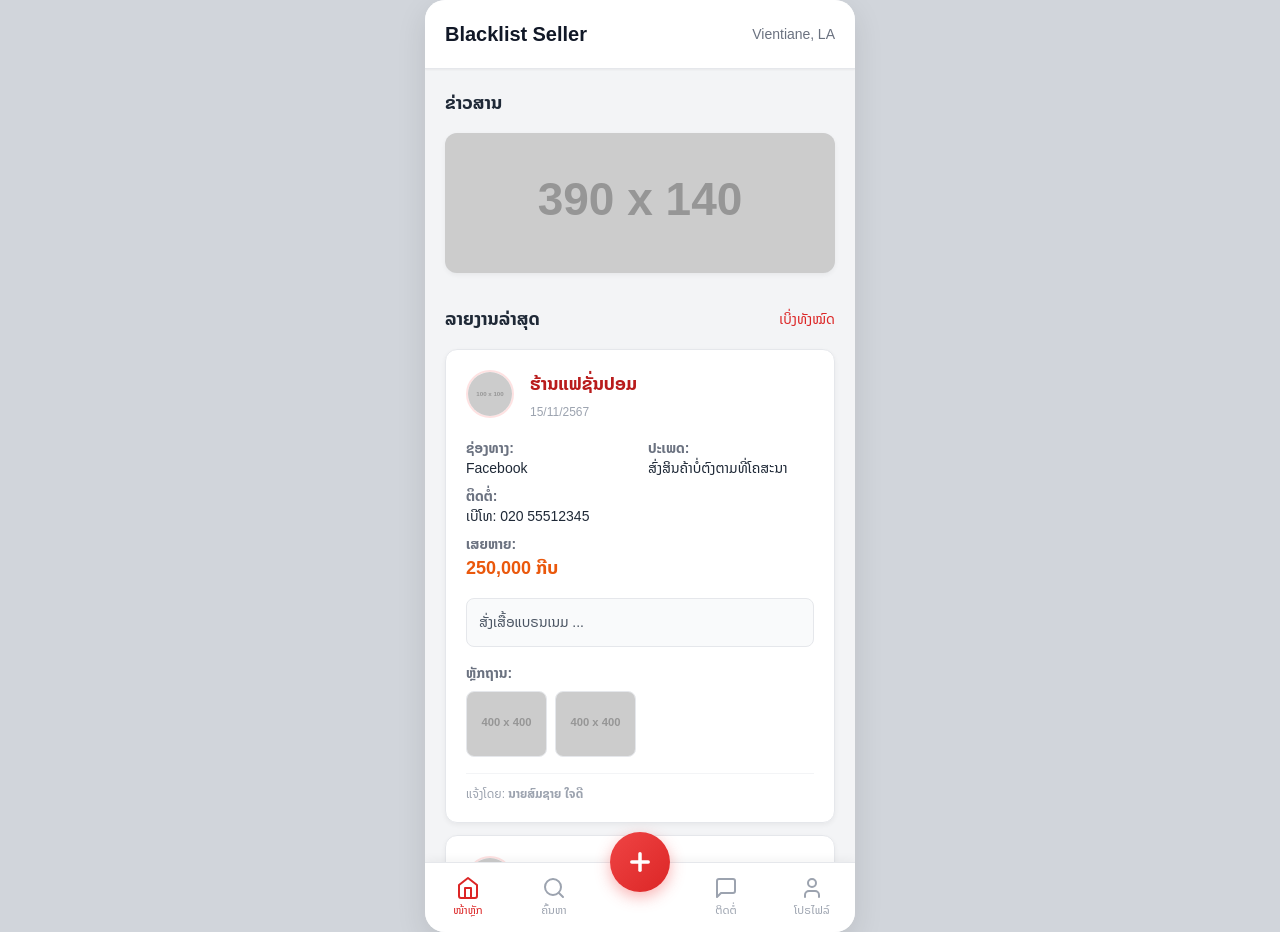
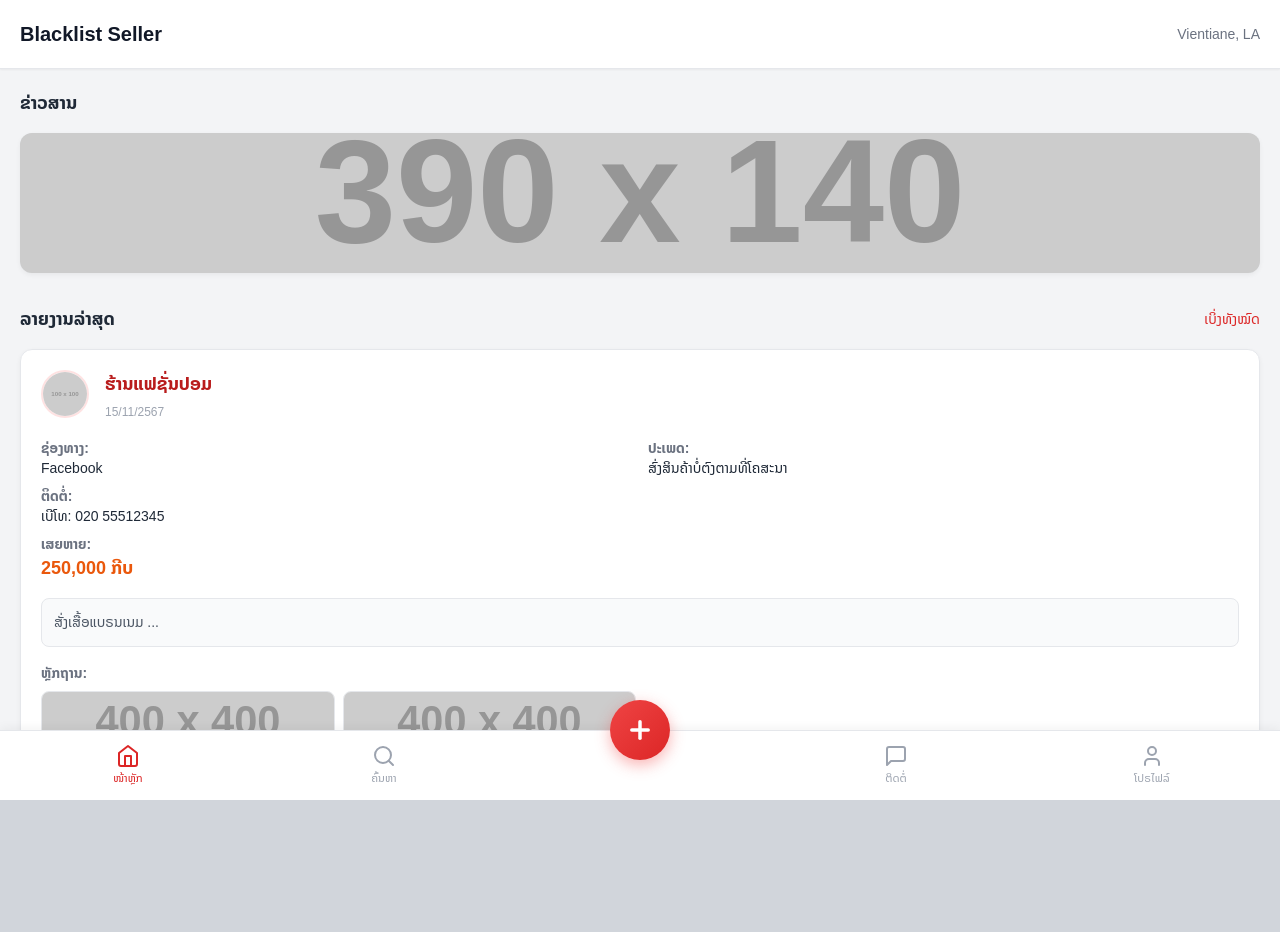
Before and after one commit to THONEPANYA/itne-demo, a plain HTML site: page index.html in a window 1280 px wide. After the commit the page ends 800 px from the top, so only its background shows below. Drawn offline with nearby package versions, Linux system fonts and the light colour scheme; placeholder pictures from the web are drawn by us.

Commit message:
Update index.html

```diff
--- a/index.html
+++ b/index.html
@@ -22,10 +22,8 @@
     body {
       box-sizing: border-box;
       font-family: 'Noto Sans Lao', sans-serif;
-      background-color: #f3f4f6; /* bg-gray-100 */
-      display: flex;
-      justify-content: center;
-      align-items: center;
+      background-color: #d1d5db; /* bg-gray-300 - Changed to match <body> tag */
+      /* Removed flex properties for mobile-first */
       min-height: 100vh;
       overscroll-behavior: none; /* Prevents pull-to-refresh */
     }
@@ -33,13 +31,13 @@
 
     /* iPhone 14 Pro Max optimizations */
     .container-mobile {
-      width: 430px;
-      height: 932px;
-      margin: 0 auto;
+      width: 100%;
+      height: 100vh; /* Fill screen height */
+      margin: 0;
       background-color: #f3f4f6; /* bg-gray-100 */
-      box-shadow: 0 10px 30px rgba(0,0,0,0.1);
+      box-shadow: none; /* No shadow on mobile */
       overflow: hidden;
-      border-radius: 20px;
+      border-radius: 0; /* No radius on mobile */
       position: relative;
       display: flex;
       flex-direction: column;
@@ -51,13 +49,11 @@
         padding-bottom: 90px; /* Space for bottom nav */
     }
 
-    @media (max-width: 430px) {
-      .container-mobile {
-        width: 100%;
-        height: 100vh;
-        border-radius: 0;
-      }
-    }
+    /* REMOVED: @media (min-width: 450px) block.
+      This block was forcing the container to a fixed 430px width on larger screens.
+      By removing it, the .container-mobile styles (width: 100%, height: 100vh)
+      will now apply to all screen sizes, making the app fully responsive.
+    */
 
     .fade-in { animation: fadeIn 0.3s ease-in-out; }
     @keyframes fadeIn {
```
